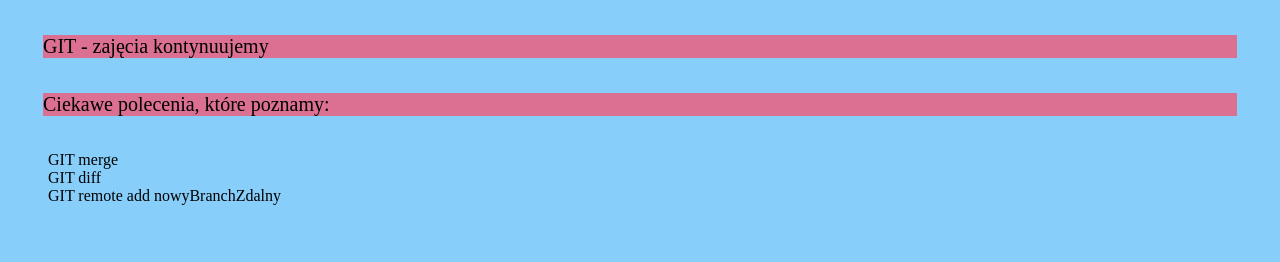
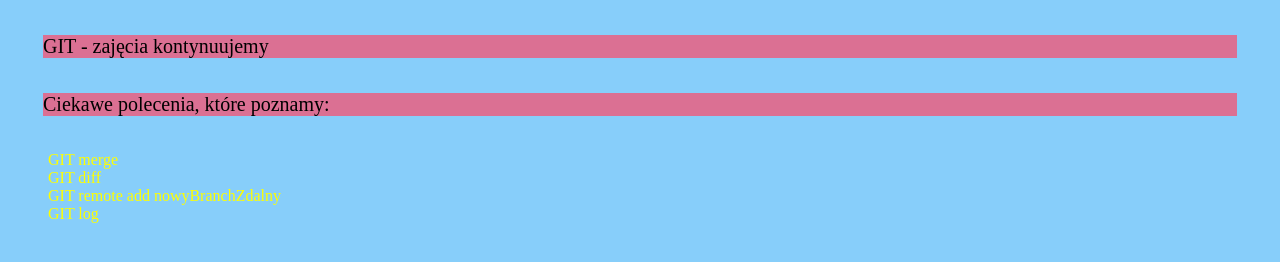
Before and after one commit to paumak/git_zjazd6, a plain HTML site: page index.html in a window 1280 px wide. Drawn offline with Linux system fonts and the light colour scheme.

Commit message:
New styles & new list

```diff
--- a/index.html
+++ b/index.html
@@ -16,6 +16,7 @@
         <li>GIT merge</li>
         <li>GIT diff</li>
         <li>GIT remote add nowyBranchZdalny</li>
+        <li>GIT log</li>
     </ul>
 </body>
 
--- a/style.css
+++ b/style.css
@@ -11,4 +11,5 @@ p {
 li {
     display: flex;
     flex-direction: column;
+    color: yellow;
 }
```
